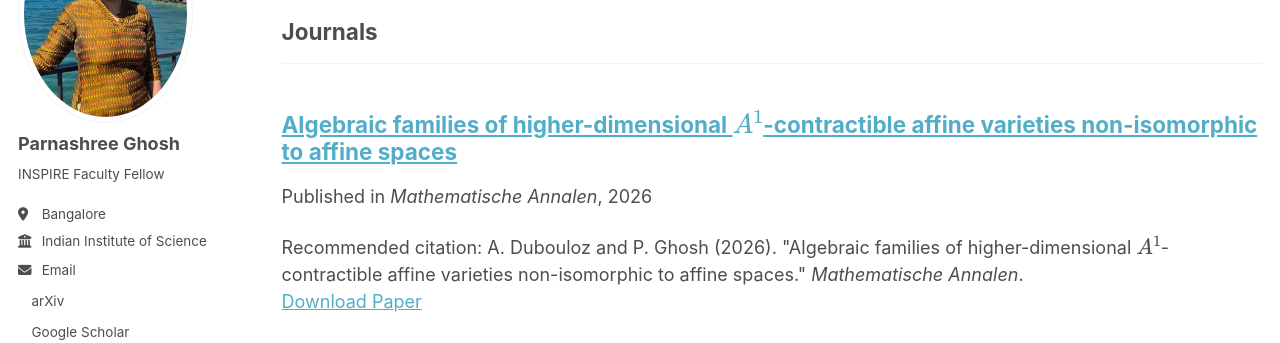
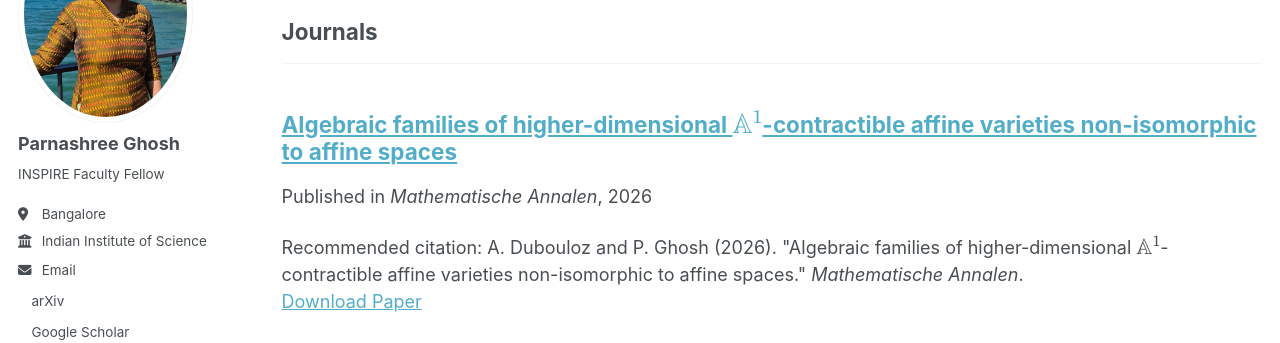
Before and after one commit to parnashree-math/parnashree-math.github.io, a Jekyll site: the page built from _pages/publications.html, in a window 1280 px wide. Shown: the part 197-540 px from the top of the page. Built offline with Jekyll 4.4.1, drawn with Linux system fonts in a browser that asks for light colours; a style sheet for code colours, icons or effects is not loaded.

Commit message:
Update title and citation formatting in publication

```diff
--- a/_publications/2026-08-15-Math-Annalen.md
+++ b/_publications/2026-08-15-Math-Annalen.md
@@ -1,9 +1,9 @@
 ---
-title: 'Algebraic families of higher-dimensional \\(A^1\\)-contractible affine varieties non-isomorphic to affine spaces'
+title: 'Algebraic families of higher-dimensional \\(\mathbb{A}^1\\)-contractible affine varieties non-isomorphic to affine spaces'
 collection: publications
 category: journals
 date: 2026-08-15
 venue: 'Mathematische Annalen'
 paperurl: 'https://arxiv.org/abs/2501.09613'
-citation: 'A. Dubouloz and P. Ghosh (2026). &quot;Algebraic families of higher-dimensional \(A^1\)-contractible affine varieties non-isomorphic to affine spaces.&quot; <i>Mathematische Annalen</i>.'
+citation: 'A. Dubouloz and P. Ghosh (2026). &quot;Algebraic families of higher-dimensional \(\mathbb{A}^1\)-contractible affine varieties non-isomorphic to affine spaces.&quot; <i>Mathematische Annalen</i>.'
 ---
```
